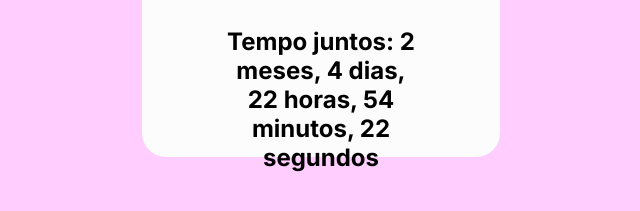
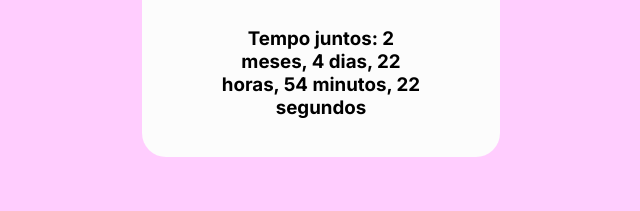
Before and after one commit to andreviniciusdev/projectlove, a plain HTML site: page index.html in a window 1280 px wide. Shown: the part 583-794 px from the top of the page, without its empty margins (319-959 px from the left). Drawn offline with Linux system fonts and the light colour scheme.

Commit message:
Update index.html

```diff
--- a/index.html
+++ b/index.html
@@ -17,7 +17,7 @@
                 <button class="btn next" onclick="mudarImagem(1)">&#10095;</button>
             </div>
             <div class="textTime">
-                <p id="contador">Tempo juntos: Calculando...</p>
+                <h3 id="contador">Tempo juntos: Calculando...</h3>
             </div>
         </div>
     </div>
```
